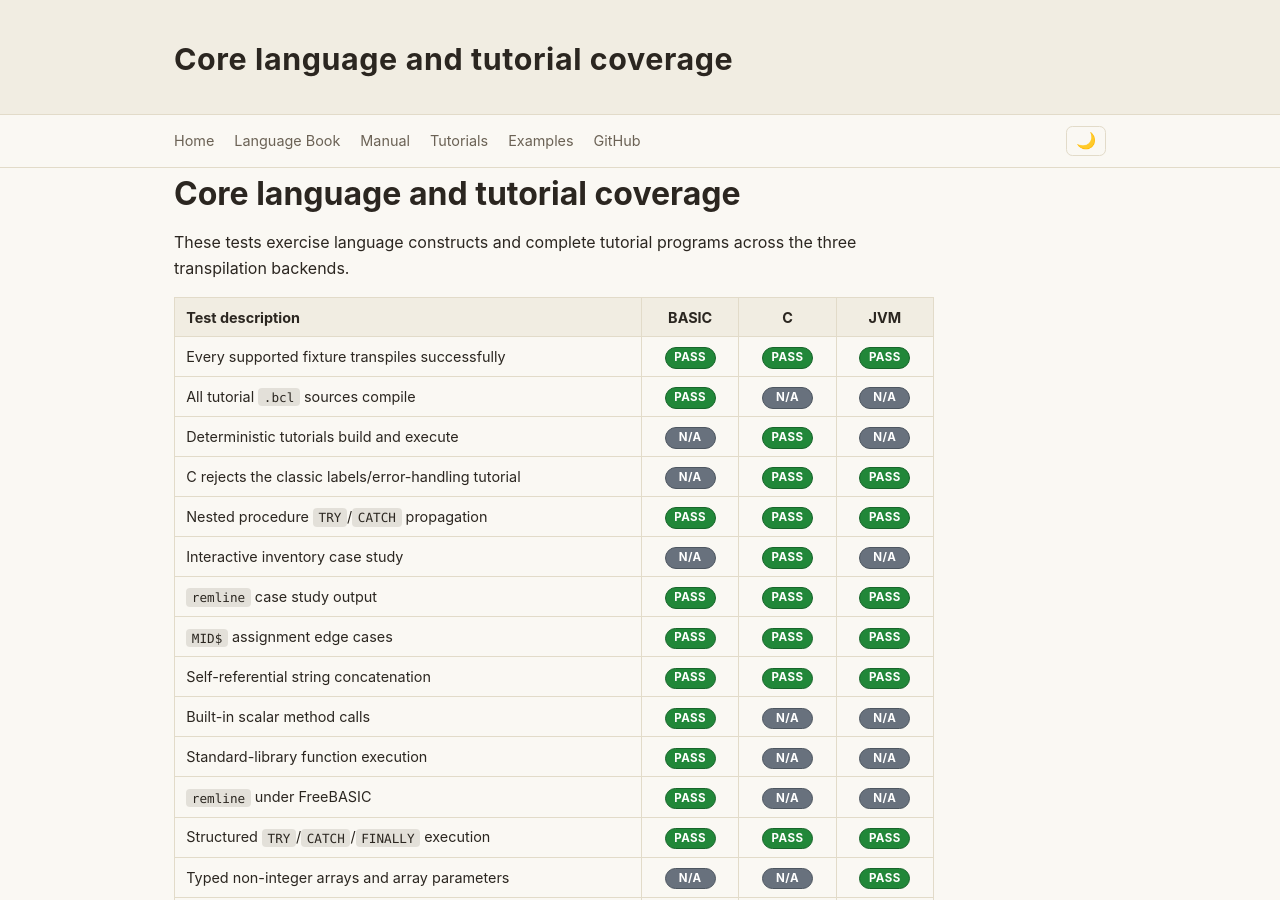
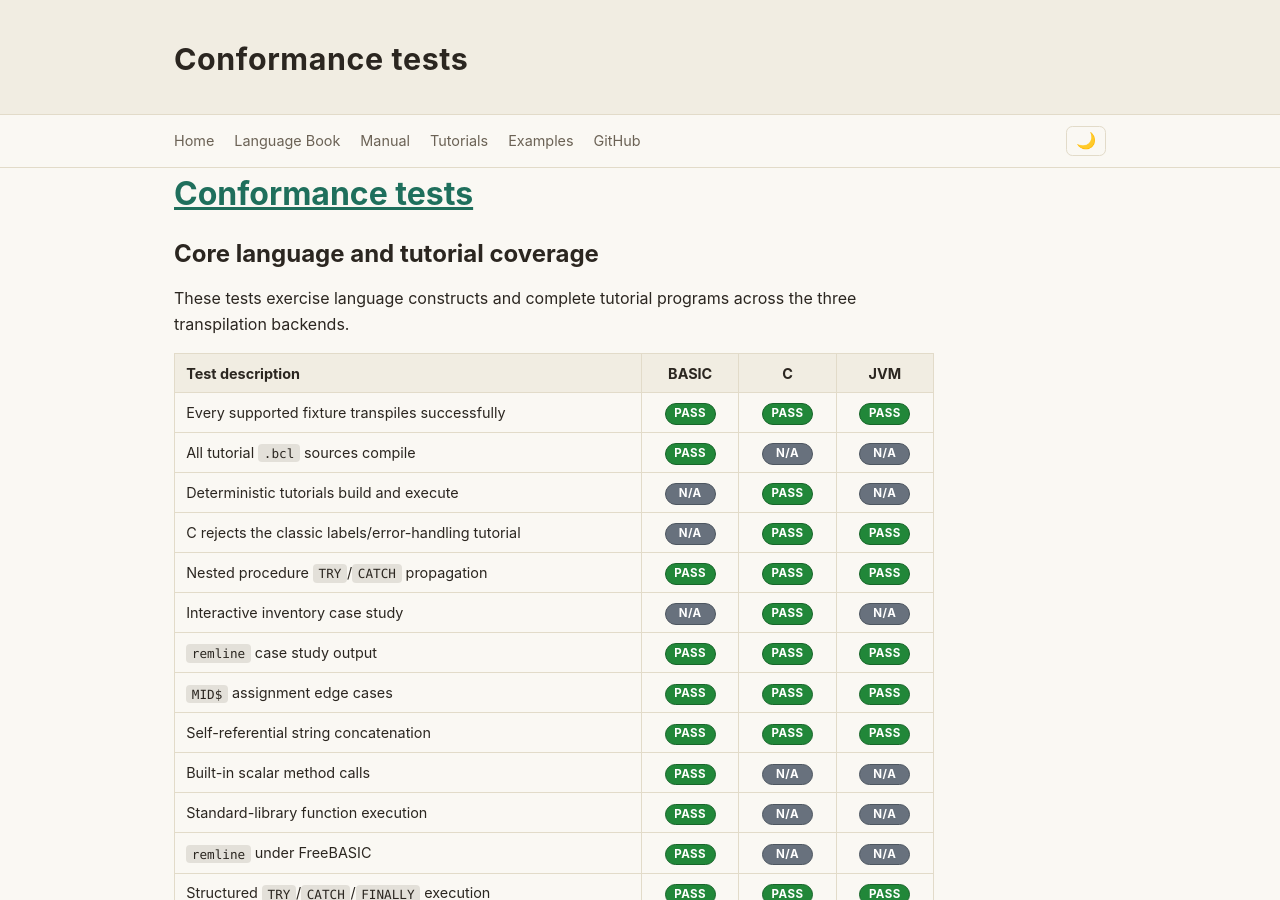
Before and after one commit to johnjoeallen/bascal, an MkDocs documentation site: the page built from docs/conformance/core-language.md, in a window 1280 px wide and 900 px high. Built offline with MkDocs 1.6.1, drawn with Linux system fonts in a browser that asks for light colours.

Commit message:
Restore linked conformance headings

```diff
--- a/docs/conformance/backend-runtime.md
+++ b/docs/conformance/backend-runtime.md
@@ -1,4 +1,6 @@
-# Backend and runtime compatibility
+# [Conformance tests](../)
+
+## Backend and runtime compatibility
 
 These tests compare generated programs with native runtimes and record the
 backend-specific compatibility boundaries.
--- a/docs/conformance/basic.md
+++ b/docs/conformance/basic.md
@@ -1,4 +1,6 @@
-# BASIC-specific conformance
+# [Conformance tests](../)
+
+## BASIC-specific conformance
 
 | Test description | Result |
 | --- | :---: |
--- a/docs/conformance/c.md
+++ b/docs/conformance/c.md
@@ -1,4 +1,6 @@
-# C-specific conformance
+# [Conformance tests](../)
+
+## C-specific conformance
 
 | Test description | Result |
 | --- | :---: |
--- a/docs/conformance/core-language.md
+++ b/docs/conformance/core-language.md
@@ -1,4 +1,6 @@
-# Core language and tutorial coverage
+# [Conformance tests](../)
+
+## Core language and tutorial coverage
 
 These tests exercise language constructs and complete tutorial programs across
 the three transpilation backends.
--- a/docs/conformance/jvm.md
+++ b/docs/conformance/jvm.md
@@ -1,4 +1,6 @@
-# JVM-specific conformance
+# [Conformance tests](../)
+
+## JVM-specific conformance
 
 | Test description | Result |
 | --- | :---: |
--- a/docs/conformance/records.md
+++ b/docs/conformance/records.md
@@ -1,4 +1,6 @@
-# Files and records conformance
+# [Conformance tests](../)
+
+## Files and records conformance
 
 | Test description | BASIC | C | JVM |
 | --- | :---: | :---: | :---: |
```
